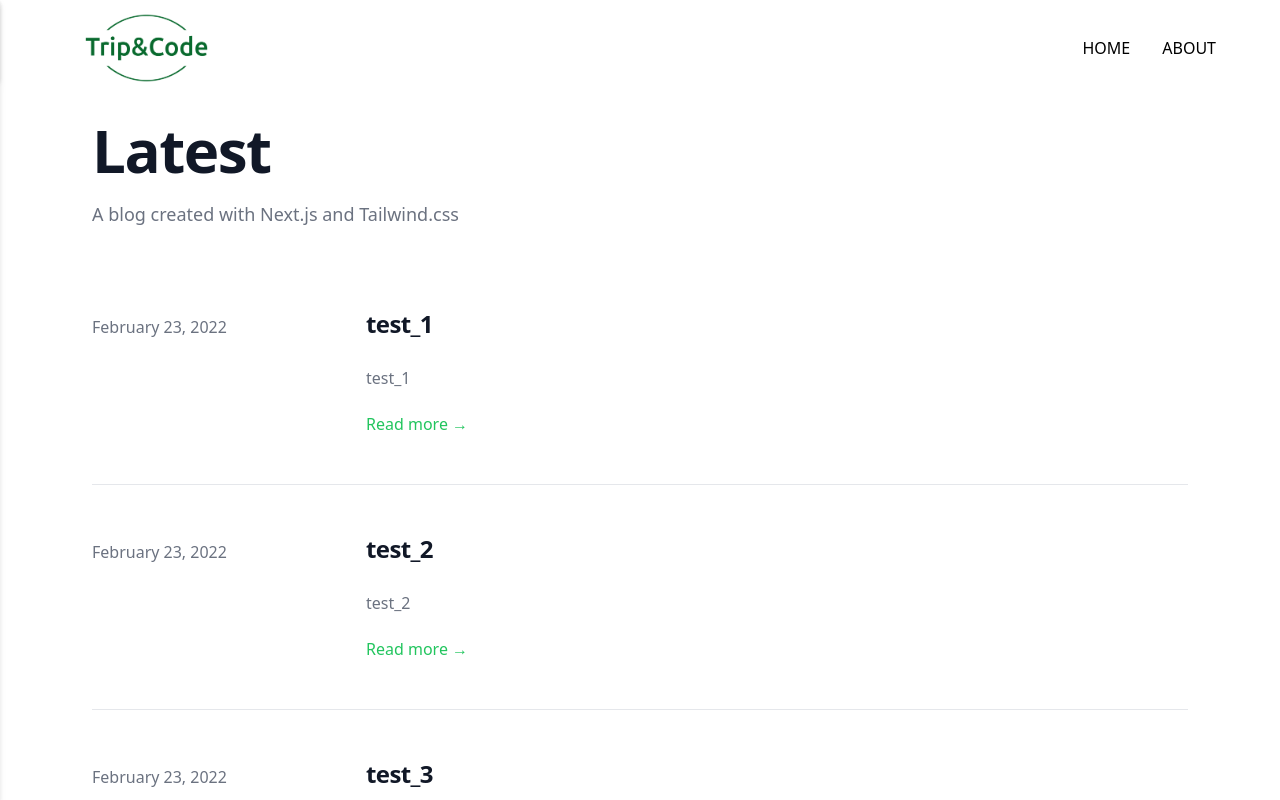
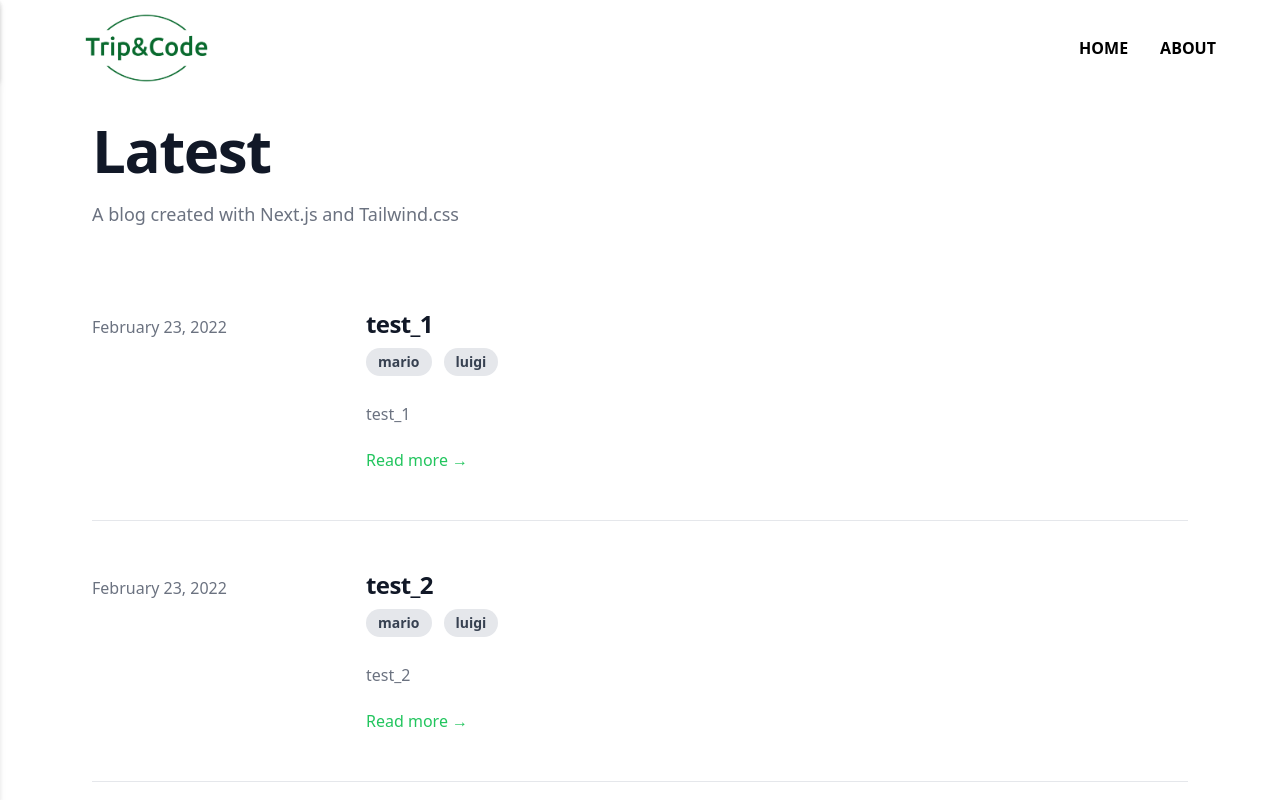
Before and after one commit to TripAndCode/tripandcode, a Next.js app: page /blog in a window 1280 px wide. Shown: the top 800 px of the page. Built offline with nearby package versions, Linux system fonts and the light colour scheme.

Commit message:
place slug posts under blog, fix mobilenav, refactoring routes, tags under title in list page, etc.

```diff
--- a/app/about/page.tsx
+++ b/app/about/page.tsx
@@ -1,19 +1,29 @@
 import Image from 'next/image'
-import avatarImage from '../../public/images/avataaars.png'
+// import avatarImage from '../../public/images/avataaars.png'
+import profileImage from '../../public/images/circle_cropped_mexico.png'
 
 const AboutPage = () => {
 
     return (
         <>
-            <div className="mx-auto mt-10">
-                <h1 className="text-5xl	px-10 font-bold	">About Me</h1>
+            <div className="mt-10">
+                <div className="my-7">
+                    <h1 className="text-3xl font-extrabold leading-9 tracking-tight text-gray-900 dark:text-gray-100 sm:text-4xl sm:leading-10 md:text-6xl md:leading-14">About Me</h1>
+                </div>
                 {/* <p className="border-b border-slate-200 mx-8 py-3" /> */}
-                <div className="mt-6 flex justify-center">
-                    <div className="flex justify-between">
-                        <div >
-                            <Image className="h-auto max-w-min" src={avatarImage} alt="Louis M. avatar" />
+                <div className="mt-6">
+                    <div className="md:flex justify-between">
+                        <div className="flex justify-center md:flex-none">
+                            <Image
+                                className="max-w-min"
+                                width={300}
+                                height={300}
+                                src={profileImage}
+                                alt="Louis M. avatar"
+                            />
                         </div>
-                        <div className="max-w-xl">
+
+                        <div className="max-w-5xl mt-8 md:pl-5 md:max-w-3xl md:mt-0">
                             <div className="py-4">
                                 <p className="font-bold text-3xl mb-4  flex justify-center"> Hi, beautiful people! </p>
                                 <p className="text-gray-700 text-base">
--- a/app/blog/page.tsx
+++ b/app/blog/page.tsx
@@ -3,6 +3,7 @@ import Link from 'next/link'
 import PostPreview from '@/components/PostPreview';
 import getPostMetadata from "../../components/getPostMetada";
 import formatDate from '@/utils/formData';
+import Tag from '@/components/tag';
 
 const BlogPage = () => {
     const postMetadata = getPostMetadata()
@@ -22,7 +23,8 @@ const BlogPage = () => {
             <ul className="divide-y divide-gray-200 dark:divide-gray-700">
                 {!postMetadata.length && 'No posts found.'}
                 {postMetadata.map((post) => {
-                    const { title, date, subtitle, slug } = post
+                    const { title, date, subtitle, tags, slug } = post
+                    console.log(tags, typeof(tags));
                     return (
                         <li key={slug} className="py-12">
                             <article>
@@ -38,17 +40,17 @@ const BlogPage = () => {
                                             <div>
                                                 <h2 className="text-2xl font-bold leading-8 tracking-tight">
                                                     <Link
-                                                        href={`/posts/${slug}`}
+                                                        href={`/blog/${slug}`}
                                                         className="text-gray-900 dark:text-gray-100"
                                                     >
                                                         {title}
                                                     </Link>
                                                 </h2>
-                                                {/* <div className="flex flex-wrap">
-                                      {tags.map((tag) => (
-                                        <Tag key={tag} text={tag} />
-                                      ))}
-                                    </div> */}
+                                                <div className="flex flex-wrap mt-2">
+                                                    {tags.map((tag) => (
+                                                        <Tag key={tag} text={tag} />
+                                                    ))}
+                                                </div>
                                             </div>
                                             <div className="prose max-w-none text-gray-500 dark:text-gray-400">
                                                 {subtitle}
@@ -56,7 +58,7 @@ const BlogPage = () => {
                                         </div>
                                         <div className="text-base font-medium leading-6">
                                             <Link
-                                                href={`/posts/${slug}`}
+                                                href={`/blog/${slug}`}
                                                 className="text-green-500 hover:text-green-600 dark:hover:text-green-400"
                                                 aria-label={`Read "${title}"`}
                                             >
--- a/components/Navbar.tsx
+++ b/components/Navbar.tsx
@@ -7,61 +7,50 @@ import logo from '../public/images/tripcode-high-resolution-logo-color-on-transp
 import { usePathname } from 'next/navigation';
 
 function NavLink({ to, children }: { to: string, children: ReactNode }) {
-    return <a href={to} className={`mx-4`}>
+    return <a href={to} className="font-semibold my-8 text-4xl flex items-center justify-center hover:text-green-600 md:text-base md:flex-none md:mx-4">
         {children}
     </a>
 }
 
 // ORDER OF ITESM - HOME, ABOUT, BLOG
-const MenuItems = ({ pathName }: { pathName: string | null }) => {
-    if (pathName === "/about") {
-        return (
-            <>
-                <NavLink to="/">
-                    HOME
-                </NavLink>
-                <NavLink to="/blog">
-                    BLOG
-                </NavLink>
-            </>
-        )
-    } else if (pathName === "/blog") {
-        return (
-            <>
-                <NavLink to="/">
-                    HOME
-                </NavLink>
-                <NavLink to="/about">
-                    ABOUT
-                </NavLink>
-            </>
-        )
-    }
+const MenuItems = ({ pathName }: { pathName: string }) => {
+    const pathNameDict: { [key: string]: string } = {
+        "/": "HOME",
+        "/about": "ABOUT",
+        "/blog": "BLOG"
+    };
+    delete pathNameDict[pathName]
     return (
         <>
-            <NavLink to="/about">
-                ABOUT
-            </NavLink>
-            <NavLink to="/blog">
-                BLOG
-            </NavLink>
-
+            {
+                Object.keys(pathNameDict).map((key, index) => {
+                    return (
+                        <NavLink key={index} to={key}>
+                            {pathNameDict[key]}
+                        </NavLink>
+                    );
+                })
+            }
         </>
     )
+
 }
 
-function MobileNav({ open, pathName }: { open: boolean, pathName: string | null }) {
+function MobileNav({ open, pathName }: { open: boolean, pathName: string }) {
+    function onClick() {
+        window.location.href = "/"
+    }
     return (
         <div className={`absolute z-50 top-0 left-0 h-screen w-screen bg-white transform ${open ? "-translate-x-0" : "-translate-x-full"} transition-transform duration-300 ease-in-out filter drop-shadow-md `}>
             <div className="flex items-center justify-center filter drop-shadow-md bg-white h-20"> {/*logo container*/}
-                <Link href="">
+                <Link onClick={onClick} href={''}>
                     <Image src={logo} width={150} height={150} style={{
                         width: '100%',
                         height: 'auto',
                     }} className="mx-auto" alt={'trip&code'} />
                 </Link>
             </div>
-            <div className="flex flex-col ml-4 my-7">
+            <div className="flex flex-col mt-11">
                 <MenuItems pathName={pathName} />
             </div>
         </div>
@@ -72,7 +61,13 @@ function MobileNav({ open, pathName }: { open: boolean, pathName: string | null
 
 export default function Navbar() {
     const [open, setOpen] = useState(false)
-    const pathName = usePathname()
+    let tmp_pathName: string | null = usePathname()
+    let pathName: string
+    if (tmp_pathName) {
+        pathName = tmp_pathName
+    } else {
+        pathName = "/"
+    }
 
     return (
         <nav className="flex bg-white my-2 h-20 items-center">
--- a/components/PostMetadata.ts
+++ b/components/PostMetadata.ts
@@ -2,5 +2,6 @@ export interface PostMetadata {
     title: string;
     date: string;
     subtitle: string;
+    tags: [string];
     slug: string;
 }
--- a/components/getPostMetada.ts
+++ b/components/getPostMetada.ts
@@ -16,6 +16,7 @@ const getPostMetadata = (): PostMetadata[] => {
       title: matterResult.data.title,
       date: matterResult.data.date,
       subtitle: matterResult.data.subtitle,
+      tags: matterResult.data.tags,
       slug: fileName.replace(".md", ""),
     };
   });
--- /dev/null
+++ b/components/tag.tsx
@@ -0,0 +1,20 @@
+// import Link from 'next/link'
+// import kebabCase from '@/lib/utils/kebabCase'
+
+const Tag = ({ text }: { text: string }) => {
+    return (
+        // <Link href={`/tags/${kebabCase(text)}`}>
+        //   <a className="mr-3 text-sm font-medium uppercase text-primary-500 hover:text-primary-600 dark:hover:text-primary-400">
+        //     {text.split(' ').join('-')}
+        //   </a>
+        // </Link>
+        <>
+            <span className="mr-3 inline-block bg-gray-200 rounded-full px-3 py-1 text-sm font-semibold text-gray-700">
+                {text.split(' ').join('-')}
+            </span>
+
+        </>
+    )
+}
+
+export default Tag
--- a/posts/test-1.md
+++ b/posts/test-1.md
@@ -2,5 +2,6 @@
 title: "test_1"
 subtitle: "test_1"
 date: "2022-02-23"
+tags: ["mario", "luigi"]
 ---
 <p>This is a test_1 post using a markdown file.</p>
--- a/posts/test-2.md
+++ b/posts/test-2.md
@@ -2,5 +2,6 @@
 title: "test_2"
 subtitle: "test_2"
 date: "2022-02-23"
+tags: ["mario", "luigi"]
 ---
 This is a test_2 post using a markdown file.
--- a/posts/test-3.md
+++ b/posts/test-3.md
@@ -2,5 +2,6 @@
 title: "test_3"
 subtitle: "test_3"
 date: "2022-02-23"
+tags: ["mario", "luigi"]
 ---
 This is a test_3 post using a markdown file.
```
Also changed, not shown: app/blog/[slug]/page.tsx (renamed from app/posts/[slug]/page.tsx), 1 other file (tests, documents, lock files or other folders).
